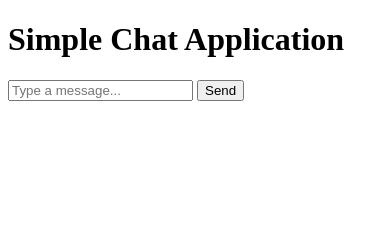
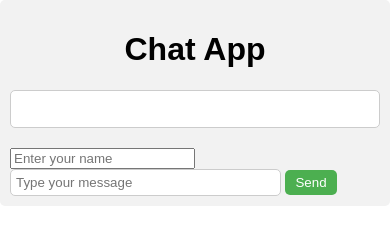
Before and after one commit to nvspavankalyanch/Simple-chat-app, a website: page index.html in a window 390 px wide. Drawn offline with nearby package versions, Linux system fonts and the light colour scheme; no server answers.

Commit message:
Added UI Updates

```diff
--- a/index.html
+++ b/index.html
@@ -1,36 +1,117 @@
 <!DOCTYPE html>
-<html lang="en">
+<html>
 <head>
-  <meta charset="UTF-8">
-  <meta name="viewport" content="width=device-width, initial-scale=1.0">
-  <title>Simple Chat Application</title>
+  <title>Simple Chat App</title>
+  <style>
+    body {
+  margin: 0;
+  padding: 0;
+  font-family: Arial, sans-serif;
+}
+
+.chat-container {
+  max-width: 600px;
+  margin: 0 auto;
+  padding: 20px;
+  background-color: #f2f2f2;
+  border-radius: 5px;
+}
+
+.chat-header {
+  text-align: center;
+  margin-bottom: 20px;
+}
+
+.chat-messages {
+  max-height: 300px;
+  overflow-y: scroll;
+  padding: 10px;
+  background-color: #fff;
+  border: 1px solid #ccc;
+  border-radius: 5px;
+}
+
+.chat-input {
+  margin-top: 20px;
+}
+
+#message-input {
+  width: 80%;
+  padding: 5px;
+  border: 1px solid #ccc;
+  border-radius: 5px;
+}
+
+button {
+  padding: 5px 10px;
+  background-color: #4CAF50;
+  color: #fff;
+  border: none;
+  border-radius: 5px;
+  cursor: pointer;
+}
+
+button:hover {
+  background-color: #45a049;
+}
+
+@media screen and (max-width: 480px) {
+  .chat-container {
+    padding: 10px;
+  }
+
+  .chat-messages {
+    max-height: 200px;
+  }
+
+  #message-input {
+    width: 70%;
+  }
+}
+  </style>
 </head>
 <body>
-  <h1> Simple Chat Application</h1>
-  <div id="messages"></div>
-  <input id="messageInput" type="text" placeholder="Type a message...">
-  <button id="sendButton">Send</button>
+  <div class="chat-container">
+    <div class="chat-header">
+      <h1>Chat App</h1>
+    </div>
+    <div class="chat-messages">
+      <ul id="messages"></ul>
+    </div>
+    <div class="chat-input">
+      <form id="chat-form">
+        <input id="name-input" type="text" placeholder="Enter your name" autocomplete="off" />
+        <input id="message-input" type="text" placeholder="Type your message" autocomplete="off" />
+        <button id="send-button">Send</button>
+      </form>
+    </div>
+  </div>
 
   <script src="/socket.io/socket.io.js"></script>
   <script>
     const socket = io();
 
-    const messagesContainer = document.getElementById('messages');
-    const messageInput = document.getElementById('messageInput');
-    const sendButton = document.getElementById('sendButton');
+    const form = document.getElementById('chat-form');
+    const nameInput = document.getElementById('name-input');
+    const messageInput = document.getElementById('message-input');
+    const messages = document.getElementById('messages');
 
-    sendButton.addEventListener('click', () => {
-      const message = messageInput.value;
-      if (message.trim() !== '') {
-        socket.emit('message', message);
+    form.addEventListener('submit', (e) => {
+      e.preventDefault();
+      if (nameInput.value && messageInput.value) {
+        const message = {
+          name: nameInput.value,
+          text: messageInput.value
+        };
+        socket.emit('chat message', message);
         messageInput.value = '';
       }
     });
 
-    socket.on('message', (message) => {
-      const messageElement = document.createElement('p');
-      messageElement.textContent = message;
-      messagesContainer.appendChild(messageElement);
+    socket.on('chat message', (message) => {
+      const li = document.createElement('li');
+      li.textContent = `${message.name}: ${message.text}`;
+      messages.appendChild(li);
     });
   </script>
 </body>
--- a/package.json
+++ b/package.json
@@ -19,6 +19,7 @@
   "homepage": "https://github.com/nvspavankalyanch/Simple-chat-app-100xEngineers#readme",
   "dependencies": {
     "express": "^4.18.2",
-    "socket.io": "^4.7.2"
+    "socket.io": "^4.7.2",
+    "socket.io-client": "^4.7.2"
   }
 }
```
Also changed, not shown: app.js (+8 -9 lines), 1 other file.
